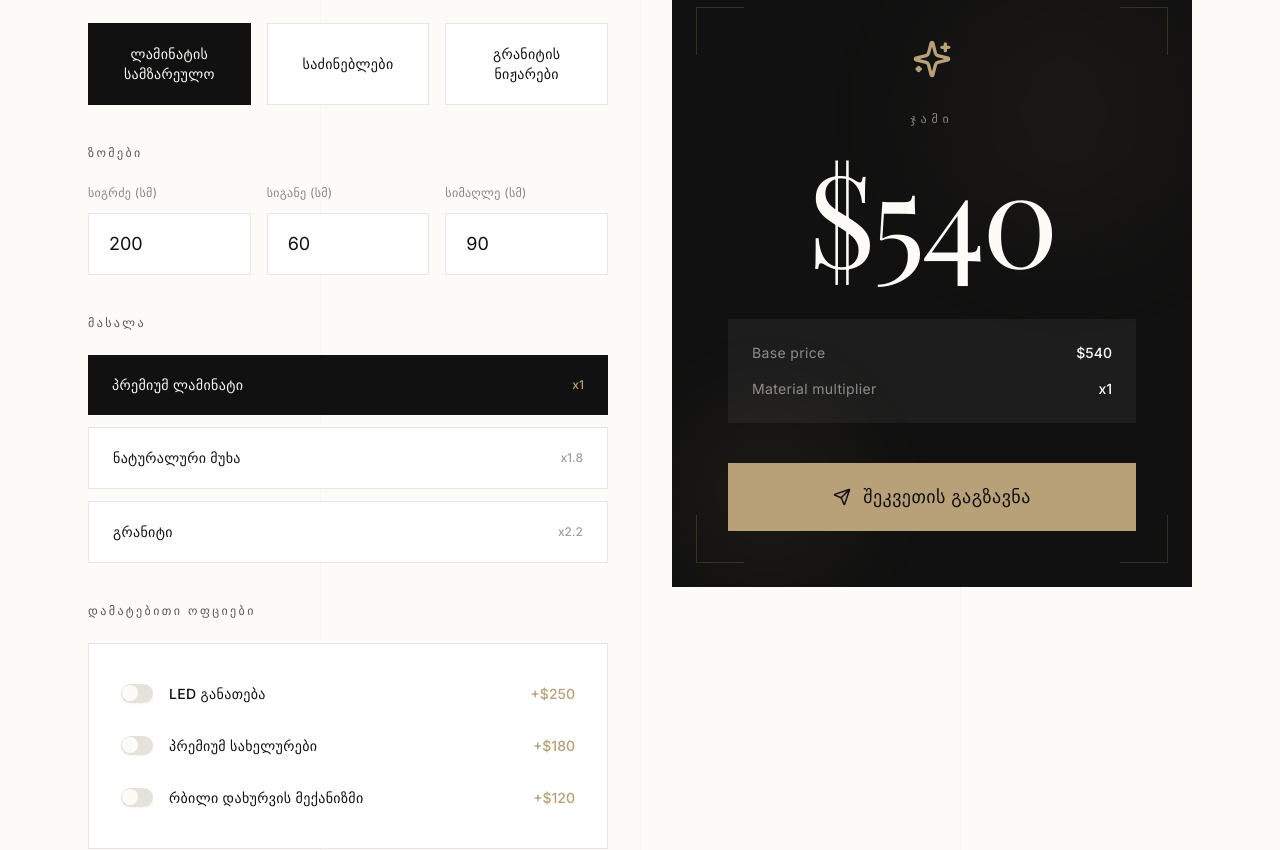
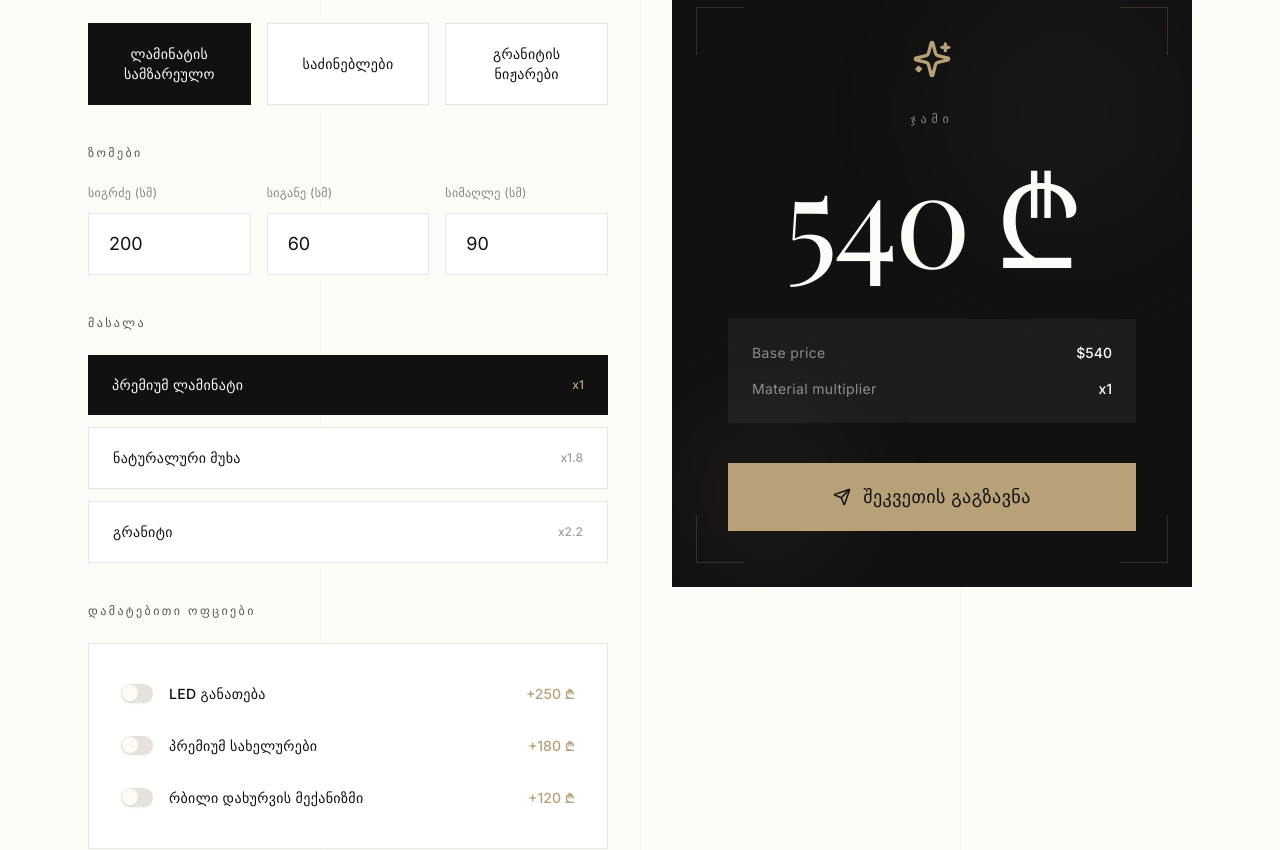
Before and after one commit to JABSONA85/v0-new-project-idea, a Next.js app: page / in a window 1280 px wide. Shown: the part 4922-5772 px from the top of the page. Built offline with nearby package versions, Linux system fonts and the light colour scheme; a web font is replaced by a local one.

Commit message:
feat: update currency to Georgian lari on admin page
Change currency to ₾ and update admin price displays.

Co-authored-by: null <200035890+JABSONA85@users.noreply.github.com>

```diff
--- a/app/admin/page.tsx
+++ b/app/admin/page.tsx
@@ -325,7 +325,7 @@ function AdminContent() {
                           </td>
                           <td className="px-6 py-4">
                             <span className="font-serif text-lg">
-                              ${request.total.toLocaleString()}
+                              {request.total.toLocaleString()} ₾
                             </span>
                           </td>
                           <td className="px-6 py-4">
@@ -511,7 +511,7 @@ function AdminContent() {
                             />
                           ) : (
                             <span className="font-serif text-lg">
-                              ${rate.ratePerSqM}
+                              {rate.ratePerSqM} ₾
                             </span>
                           )}
                         </td>
@@ -572,7 +572,7 @@ function AdminContent() {
                     >
                       <span className="font-medium">{addon.name}</span>
                       <span className="font-serif text-lg text-accent">
-                        ${addon.price}
+                        {addon.price} ₾
                       </span>
                     </div>
                   ))}
--- a/components/calculator.tsx
+++ b/components/calculator.tsx
@@ -276,7 +276,7 @@ export function Calculator() {
                         {addon.label}
                       </Label>
                     </div>
-                    <span className="text-sm text-accent font-medium">+${addon.price}</span>
+                    <span className="text-sm text-accent font-medium">+{addon.price} ₾</span>
                   </div>
                 ))}
               </div>
@@ -316,7 +316,7 @@ export function Calculator() {
                   className="mb-10"
                 >
                   <span className="font-serif text-7xl lg:text-8xl xl:text-9xl text-primary-foreground tracking-tight">
-                    ${totalPrice.toLocaleString()}
+                    {totalPrice.toLocaleString()} ₾
                   </span>
                 </motion.div>
 
```
